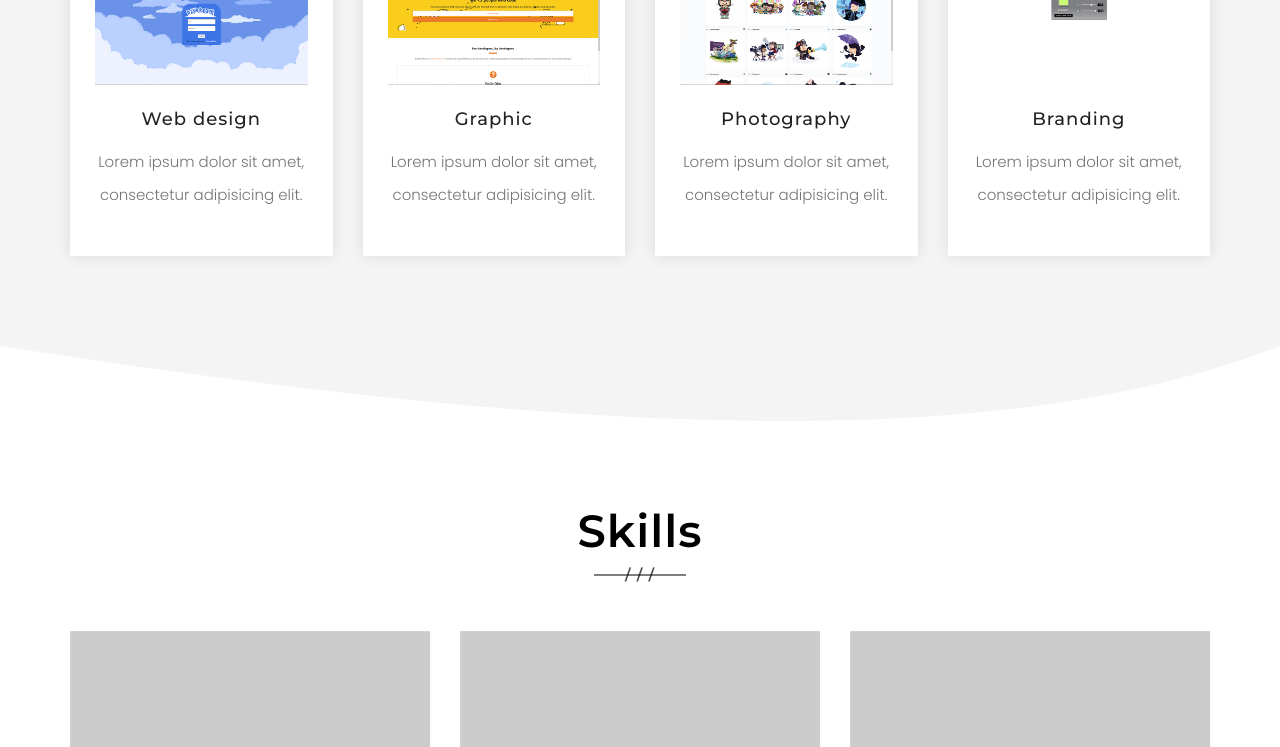
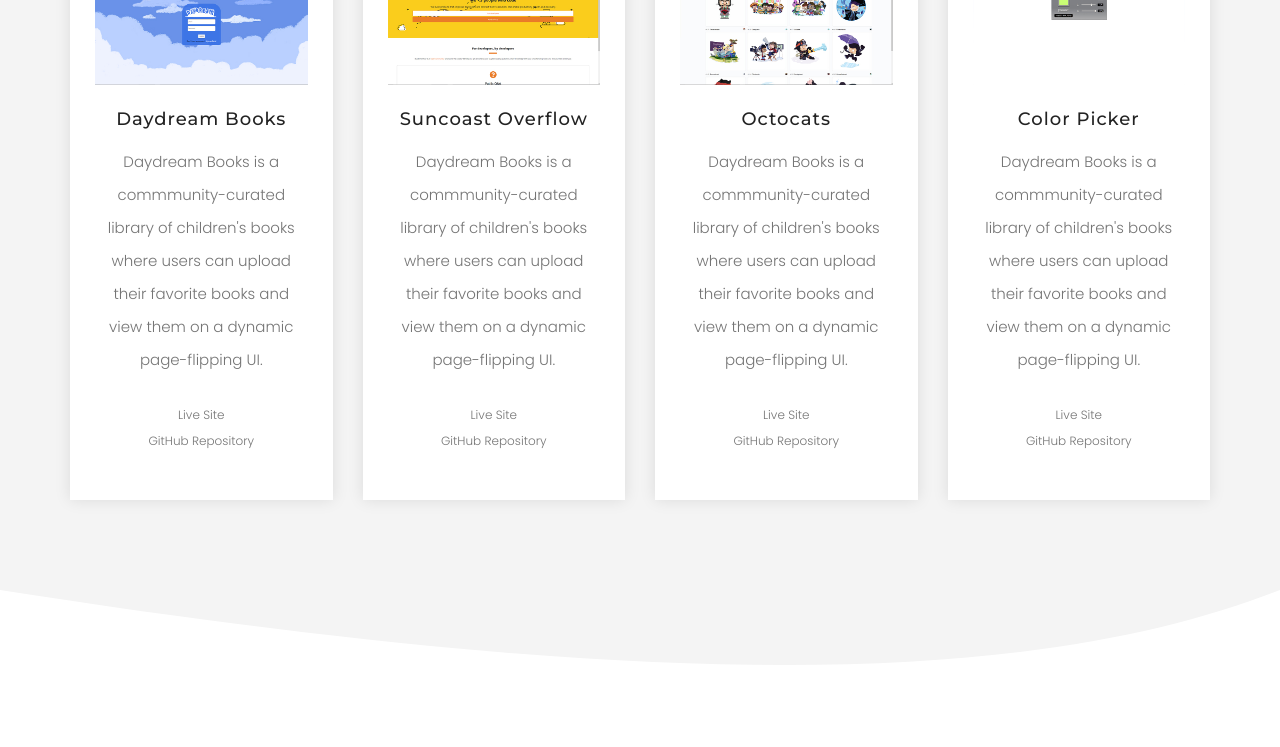
Before and after one commit to ddemerin/ddemerin-portflio, a website: page public/index.html in a window 1280 px wide. Shown: the part 1863-2610 px from the top of the page. Drawn offline with Linux system fonts and the light colour scheme.

Commit message:
updated projects

```diff
--- a/public/index.html
+++ b/public/index.html
@@ -260,9 +260,20 @@
             style="animation-delay: 0.3s;"
           >
             <div class="content">
-              <img src="assets/images/portfolio/Capstone.jpg" alt="" />
-              <h3>Web design</h3>
-              <p>Lorem ipsum dolor sit amet, consectetur adipisicing elit.</p>
+              <a href="https://daydream-books.herokuapp.com/"
+                ><img src="assets/images/portfolio/Capstone.jpg" alt=""
+              /></a>
+              <h3>Daydream Books</h3>
+              <p>
+                Daydream Books is a commmunity-curated library of children's
+                books where users can upload their favorite books and view them
+                on a dynamic page-flipping UI.
+              </p>
+            </br>
+              <a href="https://daydream-books.herokuapp.com/">Live Site</a></br>
+              <a href="https://github.com/ddemerin/daydream-capstone"
+                >GitHub Repository</a
+              >
             </div>
           </div>
 
@@ -272,9 +283,19 @@
             style="animation-delay: 0.6s;"
           >
             <div class="content">
-              <img src="assets/images/portfolio/SuncoastOverflow.jpg" alt="" />
-              <h3>Graphic</h3>
-              <p>Lorem ipsum dolor sit amet, consectetur adipisicing elit.</p>
+                <a href="https://wijs-suncoast-overflow.herokuapp.com/">
+              <img src="assets/images/portfolio/SuncoastOverflow.jpg" alt="" /></a>
+              <h3>Suncoast Overflow</h3>
+              <p>
+                Daydream Books is a commmunity-curated library of children's
+                books where users can upload their favorite books and view them
+                on a dynamic page-flipping UI.
+              </p>
+            </br>
+              <a href="https://wijs-suncoast-overflow.herokuapp.com/">Live Site</a></br>
+              <a href="https://github.com/ddemerin/SuncoastOverflow"
+                >GitHub Repository</a
+              >
             </div>
           </div>
 
@@ -284,9 +305,19 @@
             style="animation-delay: 0.9s;"
           >
             <div class="content">
-              <img src="assets/images/portfolio/Octocats.jpg" alt="" />
-              <h3>Photography</h3>
-              <p>Lorem ipsum dolor sit amet, consectetur adipisicing elit.</p>
+                <a href="https://ddemerin-reactocat.netlify.com">
+              <img src="assets/images/portfolio/Octocats.jpg" alt="" /></a>
+              <h3>Octocats</h3>
+              <p>
+                Daydream Books is a commmunity-curated library of children's
+                books where users can upload their favorite books and view them
+                on a dynamic page-flipping UI.
+              </p>
+            </br>
+              <a href="https://ddemerin-reactocat.netlify.com">Live Site</a></br>
+              <a href="https://github.com/ddemerin/reactocats"
+                >GitHub Repository</a
+              >
             </div>
           </div>
 
@@ -296,9 +327,19 @@
             style="animation-delay: 1.2s;"
           >
             <div class="content">
-              <img src="assets/images/portfolio/ColorPicker.jpg" alt="" />
-              <h3>Branding</h3>
-              <p>Lorem ipsum dolor sit amet, consectetur adipisicing elit.</p>
+                <a href="https://ddemerin-colorpicker.netlify.com/">
+              <img src="assets/images/portfolio/ColorPicker.jpg" alt="" /></a>
+              <h3>Color Picker</h3>
+              <p>
+                Daydream Books is a commmunity-curated library of children's
+                books where users can upload their favorite books and view them
+                on a dynamic page-flipping UI.
+              </p>
+            </br>
+              <a href="https://ddemerin-colorpicker.netlify.com/">Live Site</a></br>
+              <a href="https://github.com/ddemerin/colorpicker"
+                >GitHub Repository</a
+              >
             </div>
           </div>
         </div>
```
